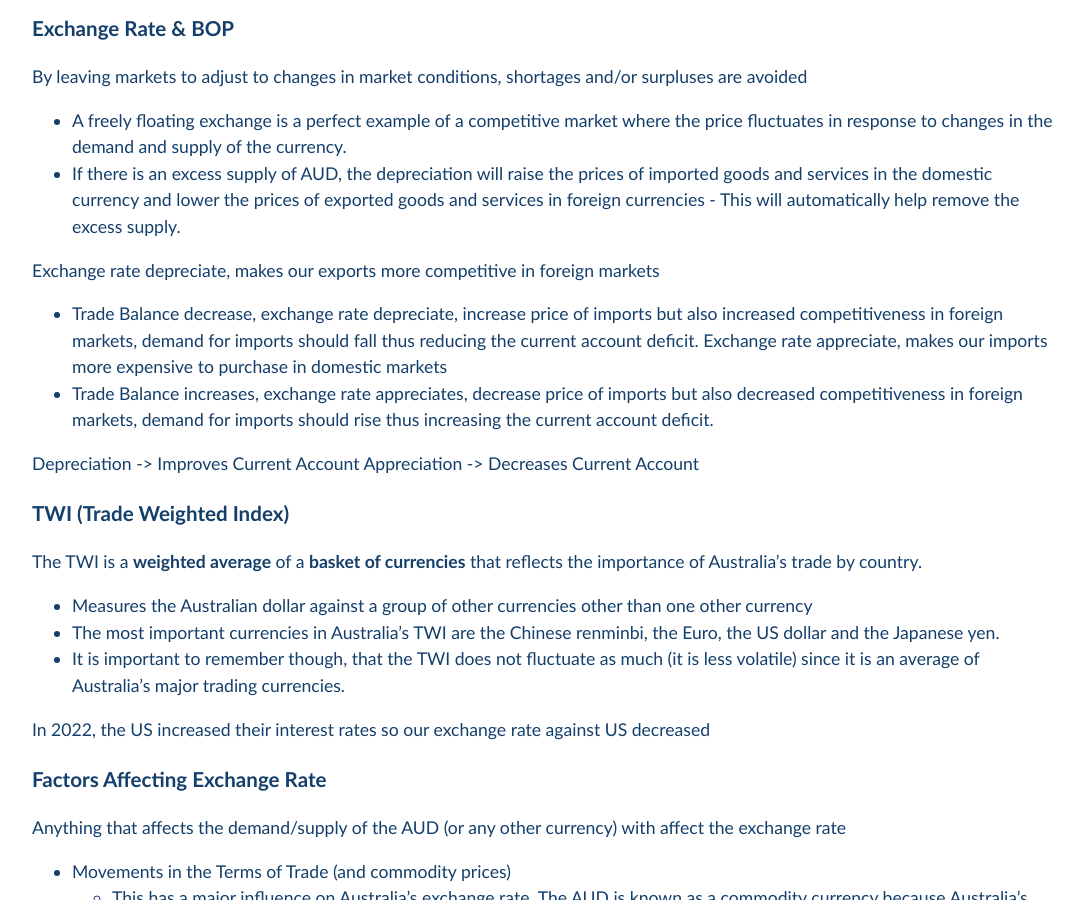
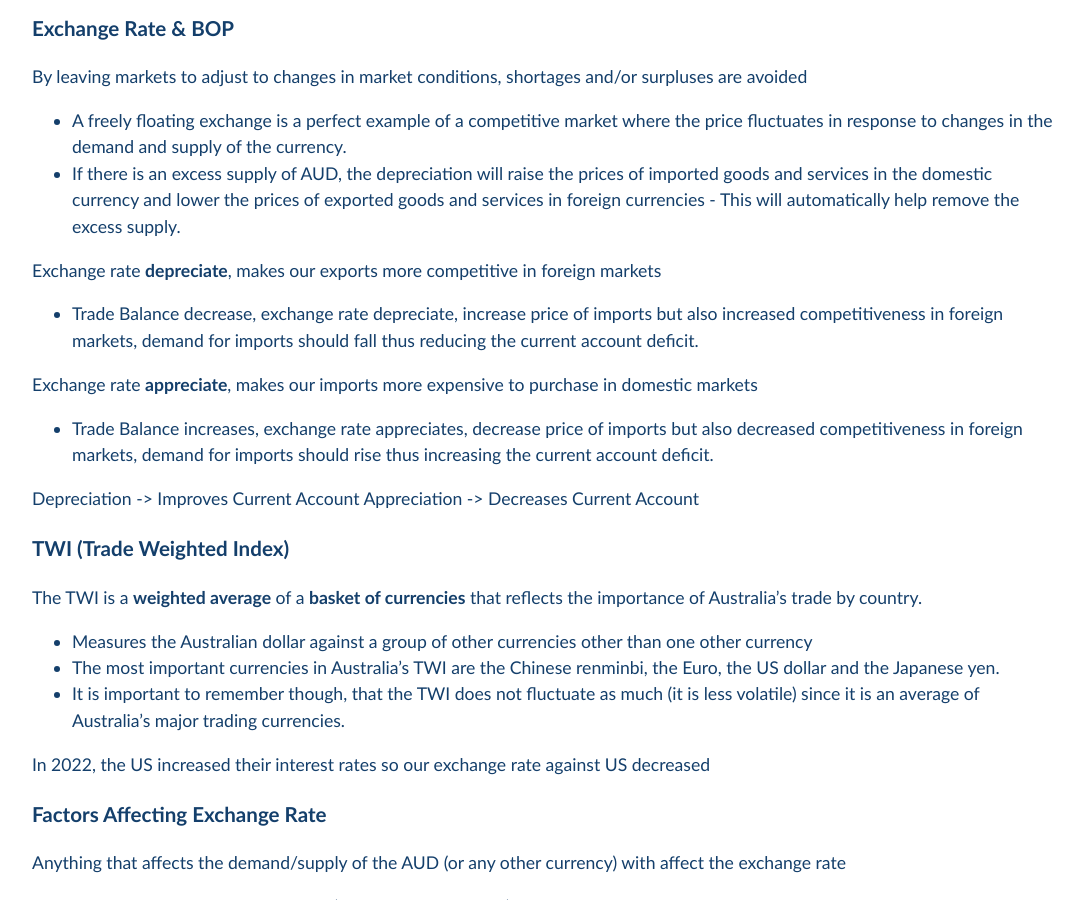
Before and after one commit to Pi-thagoras/the-chicken-pen, a Jekyll site: the page built from economics/econs_year_12/Exchange-Rates.md, in a window 1280 px wide and 900 px high, scrolled down 2504 px. Shown: the whole window, without its empty margins (96-1179 px from the left). Built offline with Jekyll 4.4.1, drawn with Linux system fonts in a browser that asks for light colours.

Commit message:
clean up

```diff
--- a/economics/econs_year_12/Exchange-Rates.md
+++ b/economics/econs_year_12/Exchange-Rates.md
@@ -66,9 +66,10 @@ By leaving markets to adjust to changes in market conditions, shortages and/or s
 - A freely floating exchange is a perfect example of a competitive market where the price fluctuates in response to changes in the demand and supply of the currency.
 - If there is an excess supply of AUD, the depreciation will raise the prices of imported goods and services in the domestic currency and lower the prices of exported goods and services in foreign currencies - This will automatically help remove the excess supply.
 
-Exchange rate depreciate, makes our exports more competitive in foreign markets
+Exchange rate **depreciate**, makes our exports more competitive in foreign markets
 - Trade Balance decrease, exchange rate depreciate, increase price of imports but also increased competitiveness in foreign markets, demand for imports should fall thus reducing the current account deficit.
-Exchange rate appreciate, makes our imports more expensive to purchase in domestic markets
+
+Exchange rate **appreciate**, makes our imports more expensive to purchase in domestic markets
 - Trade Balance increases, exchange rate appreciates, decrease price of imports but also decreased competitiveness in foreign markets, demand for imports should rise thus increasing the current account deficit.
 
 Depreciation -> Improves Current Account
```
Also changed, not shown: economics/econs_year_12/Business-Cycle-and-Macroeconomic-Indicators.md (+2 -2 lines).
